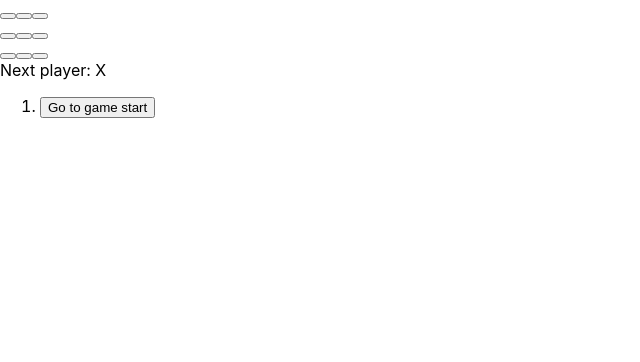
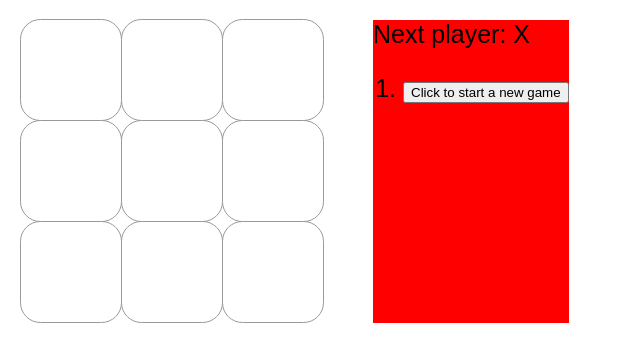
Before and after one commit to Kyle2099/Tic-Tac-React, a React (Create React App) app in the folder my-app/: page / in a window 1280 px wide. Shown: the top 362 px of the page, without its empty margins (0-640 px from the left). Built offline with nearby package versions, Linux system fonts and the light colour scheme.

Commit message:
Added CSS

```diff
--- a/my-app/src/App.css
+++ b/my-app/src/App.css
@@ -30,3 +30,83 @@
     transform: rotate(360deg);
   }
 }
+
+
+button.square[data-pro="X"] {
+  color: purple;
+  font-size: 70px;
+
+  }
+
+  button.square[data-pro="O"] {
+    color: green;
+    font-size: 70px;
+  }
+
+  body {
+    font: 14px "Century Gothic", Futura, sans-serif;
+    margin: 20px;
+  }
+
+
+ol,
+ul {
+  padding-left: 30px;
+}
+
+.board-row:after {
+  clear: both;
+  content: "";
+  display: table;
+}
+
+.status {
+  margin-bottom: 10px;
+}
+
+.square {
+  background: #fff;
+  border: 1px solid #999;
+  float: left;
+  font-size: 24px;
+  font-weight: bold;
+  line-height: 34px;
+  height: 75px;
+  margin-right: -1px;
+  margin-top: -1px;
+  padding: 50px;
+  text-align: center;
+  width: 75px;
+  border-radius: 20%;
+  float: right;
+
+}
+
+.square:focus {
+  outline: none;
+}
+
+.kbd-navigation .square:focus {
+  background: #ddd;
+}
+
+.game {
+  display: flex;
+  flex-direction: row;
+  border-radius: 20%;
+  float: right 50%;
+}
+
+.game-info {
+  margin-left: 50px;
+  background: red;
+  margin-right: 50px;
+  font-size: 25px;
+  float: left;
+
+
+}
+.button-square {
+  margin: 10px;
+  float: 40px;
+}
--- a/my-app/src/index.js
+++ b/my-app/src/index.js
@@ -7,12 +7,18 @@ import * as serviceWorker from './serviceWorker';
 ReactDOM.render(<App />, document.getElementById('root'));
 
 function Square(props) {
-    return (
-      <button className="square" onClick={props.onClick}>
-        {props.value}
-      </button>
-    );
-  }
+  return (
+    <button className="square" data-pro={props.value}onClick={props.onClick}>
+      {props.value}
+    </button>
+  );
+}
+
+
+
+// class initialize extends React.Component {
+
+// }
 
   class Board extends React.Component {
     renderSquare(i) {
@@ -95,7 +101,7 @@ function Square(props) {
       const moves = history.map((step, move) => {
         const desc = move ?
           'Go to move #' + move :
-          'Go to game start';
+          'Click to start a new game';
         return (
           <li key={move}>
             <button onClick={() => this.jumpTo(move)}>{desc}</button>
```
Also changed, not shown: my-app/src/index.css (line endings or trailing spaces).
